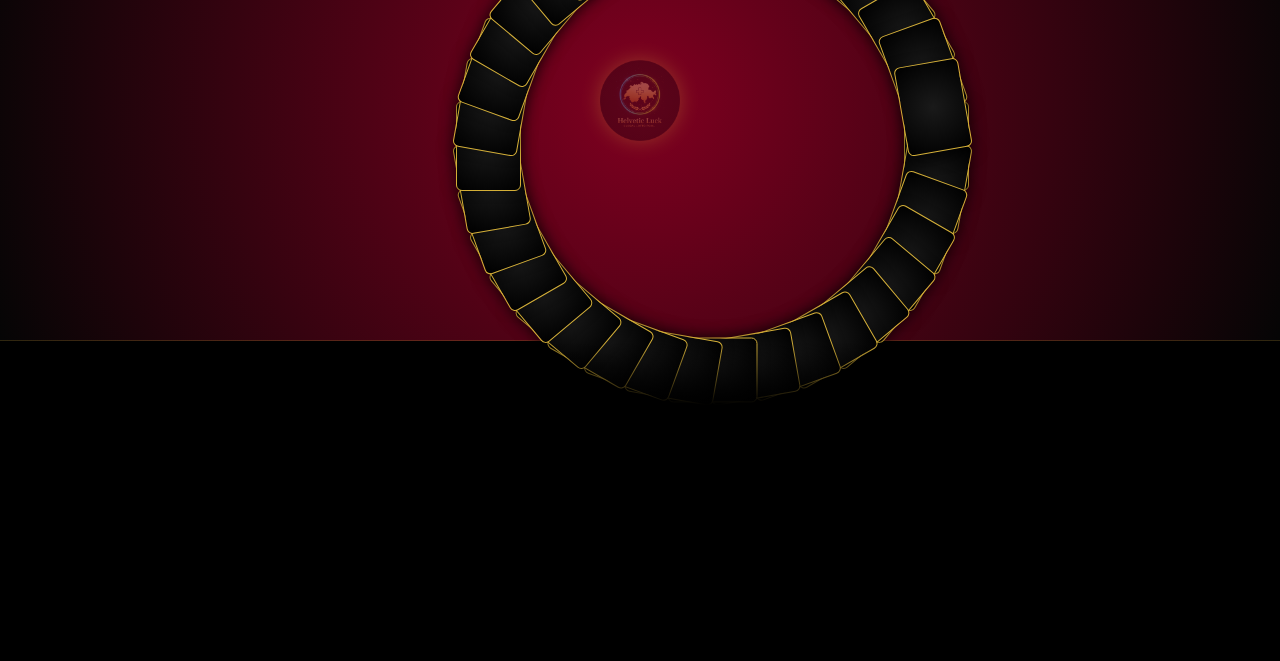
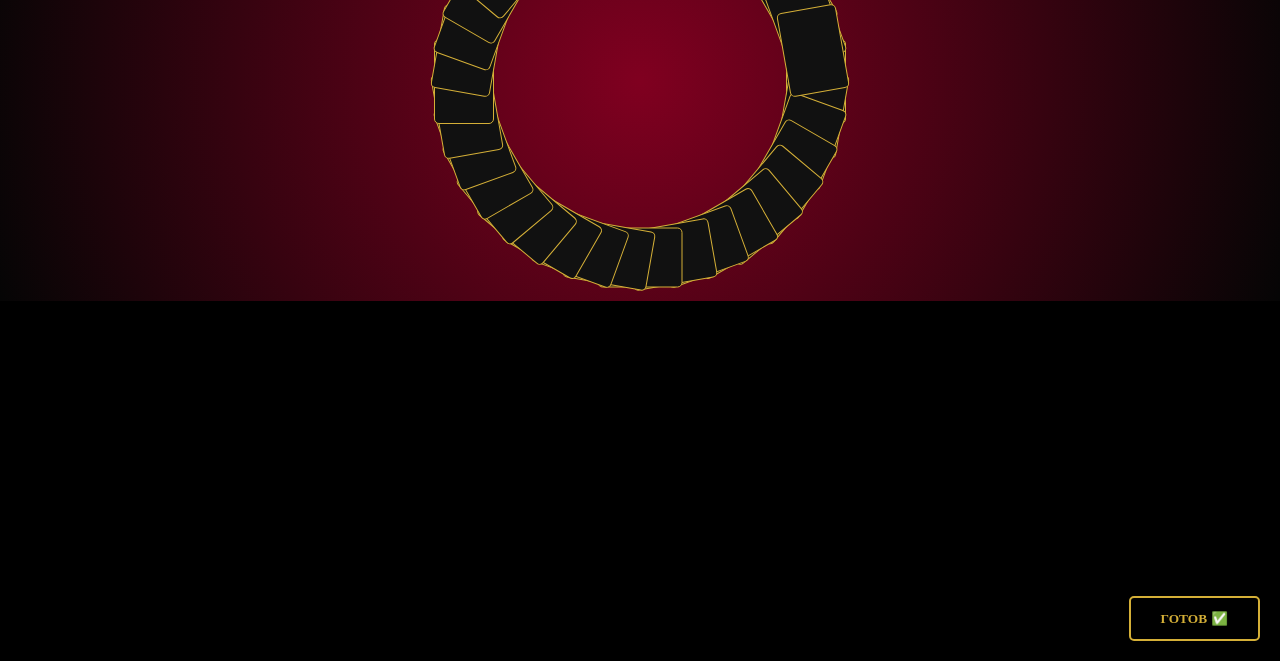
Before and after one commit to vitalivitali930-ux/Lotto-2026, a plain HTML site: page index.html in a window 1280 px wide. Shown: the part 139-800 px from the top of the page. Drawn offline with Linux system fonts and the light colour scheme.

Commit message:
Update index.html
Тест!!

```diff
--- a/index.html
+++ b/index.html
@@ -3,102 +3,63 @@
 <head>
     <meta charset="UTF-8">
     <meta name="viewport" content="width=device-width, initial-scale=1.0, maximum-scale=1.0, user-scalable=no">
-    <title>Entropy Zone | VCHF Monolith</title>
+    <title>Entropy Zone | VCHF Fix</title>
     <link href="https://fonts.googleapis.com/css2?family=Orbitron:wght@400;900&family=JetBrains+Mono:wght@300;700&display=swap" rel="stylesheet">
     <style>
-        :root {
-            --gold: #d4af37;
-            --cherry-velvet: radial-gradient(circle at center, #800020 0%, #050505 100%);
-            --deep-black: #050505;
-            --card-w: 65px;
-            --card-h: 90px;
+        :root { --gold: #d4af37; --cherry: radial-gradient(circle, #800020 0%, #050505 100%); }
+        * { -webkit-tap-highlight-color: transparent; box-sizing: border-box; margin: 0; padding: 0; }
+        body, html { width: 100%; height: 100%; background: #000; overflow: hidden; font-family: 'JetBrains Mono'; }
+
+        /* Зона стола - теперь кликабельна на 100% */
+        #entropy-table {
+            position: relative; width: 100vw; height: 55vh;
+            background: var(--cherry); display: flex; justify-content: center; align-items: center;
+            z-index: 10; /* Стол ниже рук, но карты выше фона */
         }
 
-        * { -webkit-tap-highlight-color: transparent; box-sizing: border-box; }
-        body, html {
-            margin: 0; padding: 0; width: 100%; height: 100%;
-            background: #000; overflow: hidden; font-family: 'JetBrains Mono', monospace;
+        .card-vchf {
+            position: absolute; width: 60px; height: 85px;
+            background: #111; border: 1px solid var(--gold); border-radius: 5px;
+            z-index: 20; cursor: pointer; transform-origin: center;
+            transition: all 0.4s ease;
         }
 
-        /* Стол в стиле Cherry Velvet */
-        #entropy-table {
-            position: relative; width: 100vw; height: 60vh;
-            background: var(--cherry-velvet);
-            display: flex; justify-content: center; align-items: center;
-            border-bottom: 1px solid rgba(212, 175, 55, 0.2);
-        }
-
-        #title-header {
-            position: absolute; top: 20px; width: 100%; text-align: center;
-            font-family: 'Orbitron', sans-serif; font-size: 20px;
-            letter-spacing: 8px; color: var(--gold); opacity: 0.7;
-        }
-
-        /* Стилизация карт в стиле Helvetia */
-        .card-vchf {
-            position: absolute; width: var(--card-w); height: var(--card-h);
-            background: radial-gradient(circle, #1a1a1a 0%, #000 100%);
-            border: 1px solid var(--gold); border-radius: 6px;
-            box-shadow: 0 5px 15px rgba(0,0,0,0.5);
-            transition: all 0.5s cubic-bezier(0.4, 0, 0.2, 1);
-        }
-
-        /* Магнитные Сферы (Бутон) */
+        /* Бутон - снижаем высоту, чтобы не мешал столу */
         #player-hand-container {
-            position: absolute; bottom: 0; width: 100%; height: 40%;
-            background: linear-gradient(to top, #000 80%, transparent);
-            display: flex; flex-direction: column; justify-content: center;
-            z-index: 100;
+            position: absolute; bottom: 0; width: 100%; height: 45vh;
+            background: linear-gradient(to top, #000 70%, transparent);
+            z-index: 100; pointer-events: none; /* Пропускаем клики сквозь пустые места */
+            display: flex; flex-direction: column; justify-content: flex-end; padding-bottom: 10px;
         }
 
         .suit-lane {
-            height: 45px; width: 100%; display: flex; justify-content: center;
-            align-items: center; position: relative; transition: 0.4s;
+            height: 40px; width: 100%; position: relative;
+            display: flex; justify-content: center; pointer-events: auto;
         }
 
-        .suit-lane.active-lane {
-            height: 110px; transform: scale(1.1) translateY(-15px);
-            z-index: 500;
+        .suit-lane.active-lane { height: 120px; z-index: 1000; }
+
+        .hand-card {
+            position: absolute; width: 50px; height: 75px;
+            background: #fff; border: 1px solid var(--gold); border-radius: 4px;
+            font-family: 'Orbitron'; font-size: 12px; padding: 4px;
+            box-shadow: -2px 0 5px rgba(0,0,0,0.5); transition: 0.3s;
         }
 
-        .hand-card {
-            position: absolute; width: 55px; height: 80px;
-            background: #fff; color: #000; border-radius: 4px;
-            border: 1px solid var(--gold); display: flex;
-            flex-direction: column; justify-content: space-between;
-            padding: 5px; font-weight: 700; font-family: 'Orbitron';
-            box-shadow: -4px 0 8px rgba(0,0,0,0.6);
-            transition: 0.3s;
+        .active-lane .hand-card { width: 65px; height: 95px; font-size: 18px; margin-top: -20px; }
+
+        #ready-btn {
+            position: absolute; bottom: 20px; right: 20px;
+            padding: 12px 30px; background: #000; border: 2px solid var(--gold);
+            color: var(--gold); font-family: 'Orbitron'; font-weight: 900;
+            border-radius: 5px; opacity: 0; transition: 1s; z-index: 2000;
         }
-
-        .active-lane .hand-card { width: 65px; height: 95px; font-size: 18px; }
-
-        /* Кнопка ГОТОВ из Helvetia */
-        #ready-btn {
-            position: absolute; bottom: 25px; right: 20px;
-            padding: 12px 35px; background: #000;
-            border: 2px solid var(--gold); color: var(--gold);
-            font-family: 'Orbitron'; font-size: 14px; font-weight: 900;
-            border-radius: 5px; opacity: 0; transition: 1s;
-            cursor: pointer; pointer-events: none;
-            box-shadow: 0 0 15px rgba(212, 175, 55, 0.2);
-        }
-
         #ready-btn.visible { opacity: 1; pointer-events: auto; }
-        #ready-btn:active { background: var(--gold); color: #000; }
-
-        /* Декор: Логотип в центре */
-        #center-logo {
-            width: 80px; opacity: 0.3; filter: drop-shadow(0 0 10px var(--gold));
-            pointer-events: none;
-        }
     </style>
 </head>
 <body>
 
 <div id="entropy-table">
-    <div id="title-header">ENTROPY ZONE</div>
-    <img src="1771489965074(1).png" id="center-logo">
     <div id="table-cards"></div>
 </div>
 
@@ -109,50 +70,40 @@
     <div class="suit-lane" id="lane-3" onclick="toggleLane(3)"></div>
 </div>
 
-<button id="ready-btn" onclick="startRitual()">ГОТОВ ✅</button>
+<button id="ready-btn" onclick="alert('Ритуал Начат')">ГОТОВ ✅</button>
 
 <script>
-/**
- * ENTROPY ZONE - Helvetia DNA Edition
- * Дизайн: Helvetia Lucky (Wanderer).
- * Логика: Spark Monolith.
- */
-
 const suits = ['♠', '♣', '♥', '♦'];
 const ranks = ['6', '7', '8', '9', '10', 'J', 'Q', 'K', 'A'];
-const rankWeight = { '6':6, '7':7, '8':8, '9':9, '10':10, 'J':11, 'Q':12, 'K':13, 'A':14 };
-
-let deck = [];
 let playerHand = [[], [], [], []];
 let activeLaneIdx = null;
 
-// Плавное появление кнопки как в твоем сценарии
-setTimeout(() => {
-    document.getElementById('ready-btn').classList.add('visible');
-}, 2000);
+setTimeout(() => document.getElementById('ready-btn').classList.add('visible'), 2000);
 
 function setupTable() {
     const container = document.getElementById('table-cards');
+    let deck = [];
     suits.forEach(s => ranks.forEach(r => deck.push({suit: s, rank: r})));
     deck = deck.sort(() => Math.random() - 0.5);
 
-    const radius = Math.min(window.innerWidth, window.innerHeight) * 0.28;
+    // Центрируем Хаос: радиус меньше, чтобы не лезло на кнопки
+    const radius = Math.min(window.innerWidth, window.innerHeight) * 0.22;
     deck.forEach((card, i) => {
         const c = document.createElement('div');
         c.className = 'card-vchf';
         const angle = (i * 10) * (Math.PI / 180);
-        c.style.transform = `translate(${Math.cos(angle)*radius}px, ${Math.sin(angle)*radius}px) rotate(${i*10}deg)`;
-        c.onclick = () => pickCard(i, c);
+        c.style.left = `calc(50% - 30px + ${Math.cos(angle)*radius}px)`;
+        c.style.top = `calc(50% - 42px + ${Math.sin(angle)*radius}px)`;
+        c.style.transform = `rotate(${i*10}deg)`;
+        c.onclick = (e) => { e.stopPropagation(); pickCard(card, c); };
         container.appendChild(c);
     });
 }
 
-function pickCard(id, el) {
-    const card = deck[id];
-    let laneIdx = suits.indexOf(card.suit); // Упрощенно для теста дизайна
+function pickCard(card, el) {
+    let laneIdx = suits.indexOf(card.suit);
     playerHand[laneIdx].push(card);
-    playerHand[laneIdx].sort((a,b) => rankWeight[a.rank] - rankWeight[b.rank]);
-    el.style.opacity = '0';
+    el.remove(); // Удаляем физически, чтобы не висело в памяти
     renderLanes();
 }
 
@@ -169,17 +120,15 @@ function renderLanes() {
         playerHand[i].forEach((card, idx) => {
             const cEl = document.createElement('div');
             cEl.className = 'hand-card';
-            const color = (card.suit==='♥'||card.suit==='♦') ? '#e30a17' : '#000';
-            cEl.innerHTML = `<div style="color:${color}">${card.rank}</div><div style="align-self:flex-end; color:${color}">${card.suit}</div>`;
-            const step = activeLaneIdx === i ? 40 : 20;
-            cEl.style.transform = `translateX(${(idx - (playerHand[i].length-1)/2)*step}px)`;
+            cEl.style.color = (card.suit==='♥'||card.suit==='♦') ? '#e30a17' : '#000';
+            cEl.innerHTML = `<div>${card.rank}</div><div style="text-align:right">${card.suit}</div>`;
+            const step = activeLaneIdx === i ? 35 : 15; // Плотная упаковка
+            cEl.style.left = `calc(50% - 25px + ${(idx - (playerHand[i].length-1)/2)*step}px)`;
             lane.appendChild(cEl);
         });
     }
 }
-
 setupTable();
-function startRitual() { /* Логика перехода */ }
 </script>
 </body>
 </html>
```
